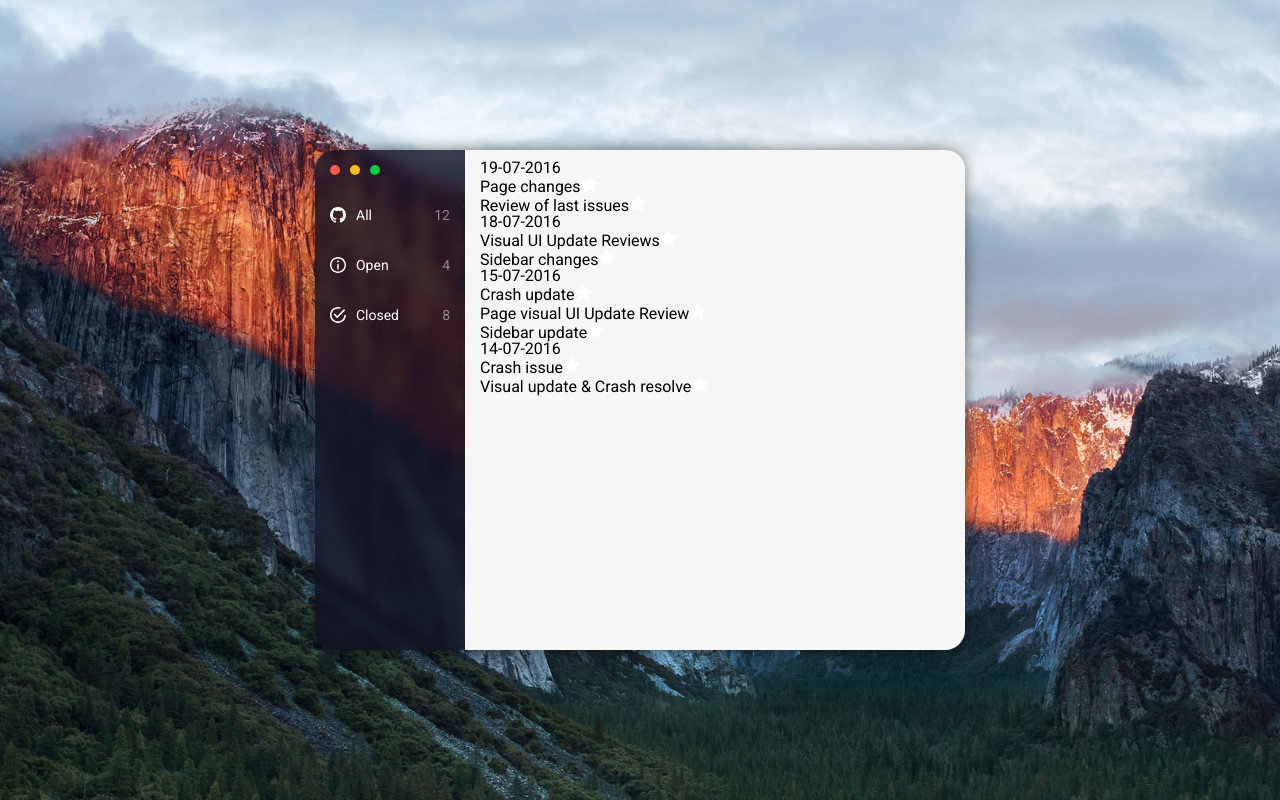
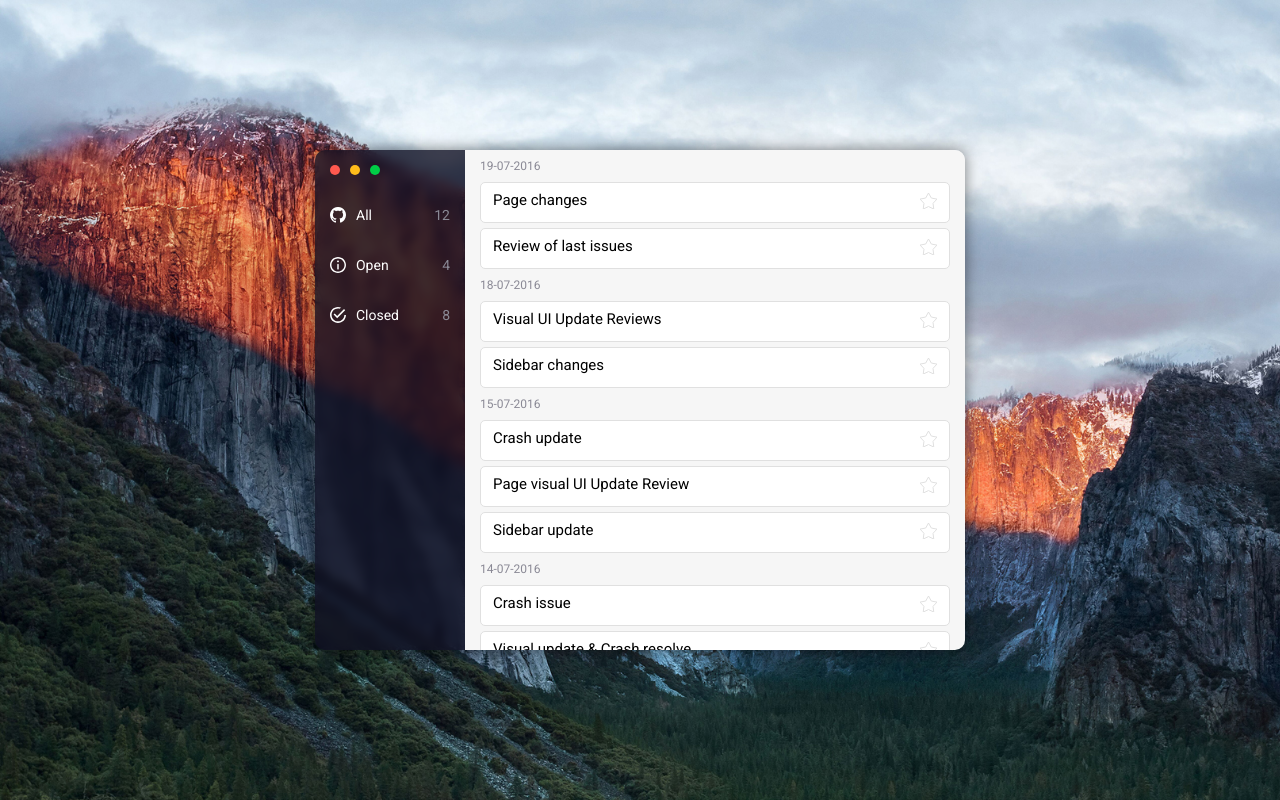
Before and after one commit to Sklaj/todo, a React app: page / in a window 1280 px wide. Built offline with nearby package versions, Linux system fonts and the light colour scheme.

Commit message:
added single tasks components and styling

```diff
--- a/src/containers/components/TaskListDayItem.js
+++ b/src/containers/components/TaskListDayItem.js
@@ -9,11 +9,11 @@ export const TaskListDayItem = (props) => {
 
     return (
         <li key={props.key}>
-            <span>
+            <p className="list-item-title">
                 {props.date}
-            </span>
+            </p>
 
-            <ul>
+            <ul className="tasks-list">
                 {props.taskList.map((task, indx) => {
                     return (
                         <TaskListSingleTask
--- a/src/containers/components/TaskListSingleTask.js
+++ b/src/containers/components/TaskListSingleTask.js
@@ -1,15 +1,28 @@
 import React from "react";
+import {useState} from "react";
 import PropTypes from "prop-types";
 import IconStar from "../../img/IconStar";
 
 
 export const TaskListSingleTask = (props) => {
 
+    const [clicked, toggleClicked] = useState(true);
+
+    const toggleStarState = () => {
+        if (clicked) {
+            return "list-task-star";
+        } else {
+            return "list-task-star active";
+        }
+    }
+
     return  (
-        <li>
+        <li className="list-task">
             {props.title}
 
-            <IconStar/>
+            <div className={toggleStarState()} onClick={() => toggleClicked(clicked ? false : true)}>
+                <IconStar/>
+            </div>
         </li>
     );
 };
--- a/src/styles/partials/main-container.scss
+++ b/src/styles/partials/main-container.scss
@@ -14,7 +14,7 @@
 .main-container {
     display: flex;
     flex-direction: row;
-    border-radius: 20px;
+    border-radius: 10px;
     overflow: hidden;
     box-shadow: 0 0 15px rgba(0, 0, 0, 0.5);
 }
--- a/src/styles/partials/task-list.scss
+++ b/src/styles/partials/task-list.scss
@@ -1,6 +1,40 @@
 .list-wrapper {
     background-color: #f6f6f6;
-    padding: 10px 15px;
+    padding: 0 15px;
     height: 500px;
     width: 500px;
+    overflow-y: scroll;
 }
+
+.list-item-title {
+    font-size: 12px;
+    color: #8a8995;
+    margin: 10px 0;
+}
+
+.list-task {
+    padding: 10px 12px;
+    width: 100%;
+    background-color: #fff;
+    margin-bottom: 5px;
+    border-radius: 5px;
+    border: 1px solid #e0e0e0;
+    font-size: 15px;
+    display: flex;
+    justify-content: space-between;
+}
+
+.list-task-star {
+    cursor: pointer;
+
+    path {
+        fill: #fff;
+        stroke: #e0e0e0;
+    }
+}
+
+.list-task-star.active {
+    path {
+        fill: #21233d;
+    }
+}
```
